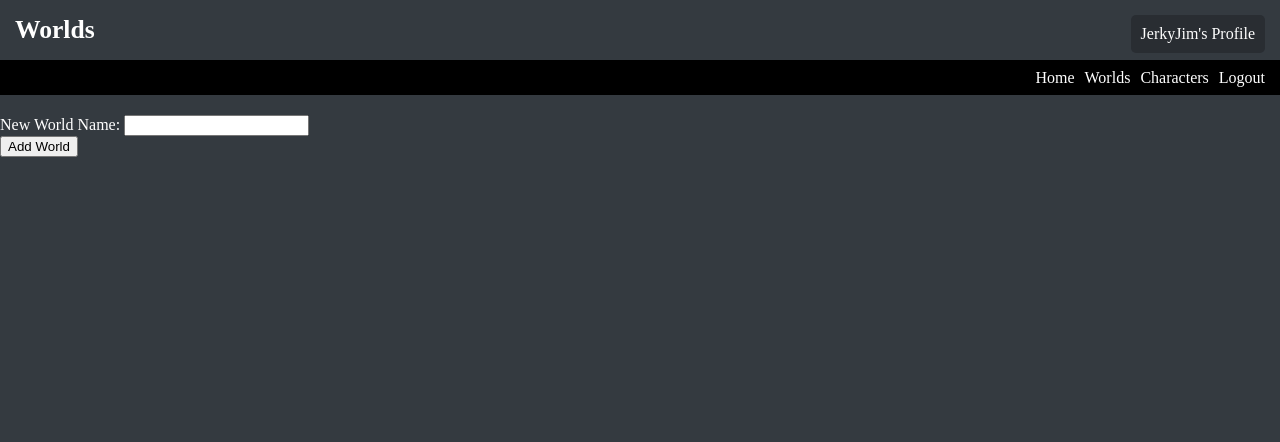
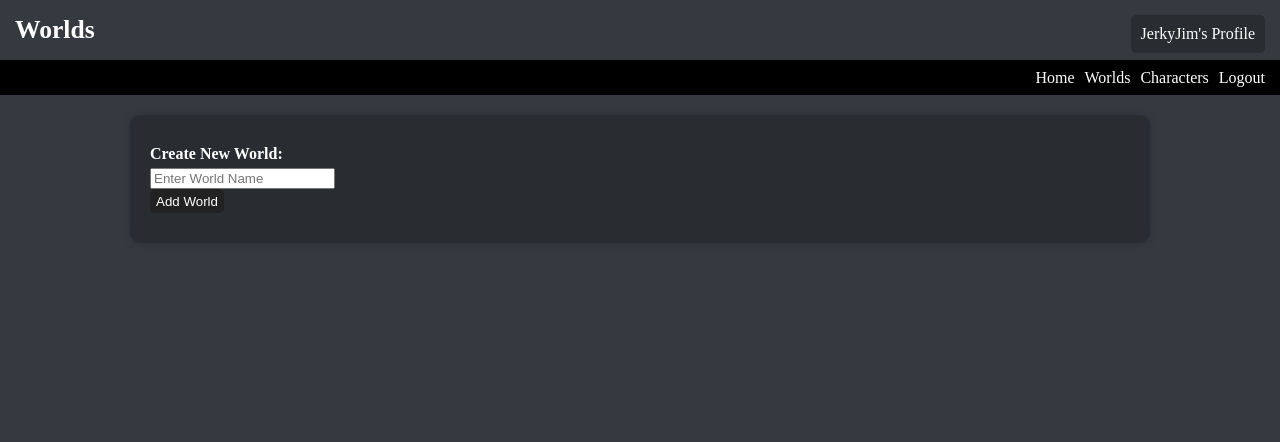
Before and after one commit to SeraphDH/capstone-WIP-, a Flask app: page /worlds in a window 1280 px wide. Shown: the top 442 px of the page. Run offline with Flask 3, Linux system fonts and the light colour scheme; a user stored in the database is signed in.

Commit message:
Add files via upload

```diff
--- a/app.py
+++ b/app.py
@@ -6,6 +6,7 @@ from flask_bcrypt import Bcrypt
 from datetime import datetime, timedelta
 from models import db, World, Character, User
 from forms import RegistrationForm, EditProfileForm, ChangePasswordForm
+import requests
 
 app = Flask(__name__)
 app.config['SQLALCHEMY_DATABASE_URI'] = 'sqlite:///site.db'
@@ -168,6 +169,21 @@ def world_detail(world_id):
     flash('You do not have permission to view this world.', 'error')
     return redirect(url_for('worlds'))
 
+@app.route('/random_name/<int:world_id>', methods=['POST'])
+@login_required
+def random_name(world_id):
+    world = World.query.get(world_id)
+    if request.method == 'POST':
+        race = request.form.get('race')
+        response = requests.get(f'http://127.0.0.1:5001/name_gen/{race}')
+        if response.status_code == 404:
+            flash("That Race does not exist! Try again!", 'error')
+            return render_template('world_detail.html', world=world)
+        else:
+            name = response.content.decode('UTF-8')
+            return render_template('world_detail.html', world=world, name=name)
+
+
 @app.route('/add_character/<int:world_id>', methods=['POST'])
 @login_required
 def add_character(world_id):
--- a/static/css/style.css
+++ b/static/css/style.css
@@ -214,11 +214,168 @@ h1 {
 }
 
 .homepage_greeting {
-    max-width: 600px; /* Adjust as needed */
+    max-width: 600px;
     min-width: 75px;
     text-align: center;
     padding: 20px;
     background-color: #292d32;
     border-radius: 10px;
-    box-shadow: 0 0 10px rgba(0, 0, 0, 0.2); /* Optional: Adds a subtle shadow */
+    box-shadow: 0 0 10px rgba(0, 0, 0, 0.2);
 }
+
+/* Add new styles for the world detail page */
+.world-detail {
+    max-width: 800px;
+    margin: 20px auto;
+    padding: 20px;
+    background-color: #292d32;
+    color: #fff;
+    border-radius: 10px;
+    box-shadow: 0 0 10px rgba(0, 0, 0, 0.2);
+}
+
+.world-detail h1 {
+    font-size: 2.5em;
+    margin-bottom: 10px;
+}
+
+.world-description {
+    font-size: 1.1em;
+}
+
+.edit-form,
+.random-name-button,
+.add-character-form button {
+    background-color: #232222;
+    color: #fff;
+    border: none;
+    padding: 10px;
+    border-radius: 5px;
+    cursor: pointer;
+    margin-top: 10px;
+}
+
+.remove-button {
+    background-color: #dc3545;
+    color: #fff;
+    border: none;
+    padding-bottom: 4px; /* Adjusted padding for 75% size */
+    padding-top: 5px;
+    border-radius: 5px;
+    align-items: center;
+    cursor: pointer;
+}
+
+.edit-form input,
+.edit-form textarea,
+.add-character-form input,
+.add-character-form textarea {
+    width: 100%;
+    padding: 10px;
+    margin-bottom: 10px;
+    border: 1px solid #ccc;
+    border-radius: 5px;
+    background-color: #fff;
+    color: #292d32;
+}
+
+.remove-button:hover,
+.random-name-button:hover,
+.add-character-form button:hover {
+    background-color: #7b8288;
+}
+
+.character-list {
+    list-style: none;
+    padding: 0;
+}
+
+.character-item {
+    margin-bottom: 10px;
+}
+
+.generated-name {
+    font-weight: bold;
+    margin-top: 10px;
+}
+
+/* Additional styling for forms */
+form {
+    margin-bottom: 20px;
+}
+
+form label {
+    display: block;
+    margin-bottom: 5px;
+    font-weight: bold;
+}
+
+.world_container {
+    max-width: 1000px;
+    min-width: none;
+    margin: 10px auto;
+    padding: 10px;
+    background-color: #292d32;
+    color: #fff;
+    border-radius: 10px;
+    box-shadow: 0 0 10px rgba(0, 0, 0, 0.2);
+}
+
+.world_container ul {
+    list-style-type: none;
+    padding: 5px;
+    margin: 5px;
+}
+
+.world_container li {
+    display: flex;
+    justify-content: space-between;
+    align-items: flex-start; /* Adjusted align-items property */
+    margin-bottom: 10px;
+}
+
+.world_container li a {
+    flex: 1;
+    display: block;
+    padding: 4px;
+    background-color: #292d32;
+    color: #fff;
+    text-decoration: none;
+    font-size: large;
+    border-radius: 5px;
+    transition: background-color 0.3s ease;
+}
+
+.world_container li a:hover {
+    background-color: #232222;
+}
+
+.world_container form {
+    margin-left: 10px;
+}
+
+.world_container button[name="delete"] {
+    background-color: #dc3545;
+    color: #fff;
+    border: none;
+    padding-bottom: 4px; /* Adjusted padding for 75% size */
+    padding-top: 5px;
+    border-radius: 5px;
+    align-items: center;
+    cursor: pointer;
+}
+
+.world_container button[name="delete"]:hover {
+    background-color: #c82333;
+}
+
+.world_container button[name="add"] {
+    background-color: #232222;
+    color: #fff;
+    border: none;
+    padding-bottom: 4px; /* Adjusted padding for 75% size */
+    padding-top: 5px;
+    border-radius: 5px;
+    align-items: center;
+    cursor: pointer;
+}
--- a/templates/worlds.html
+++ b/templates/worlds.html
@@ -2,28 +2,27 @@
 {% extends "base.html" %}
 
 {% block content %}
-    <div class="container">
+    <div class="world_container">
         <!-- List of worlds with links to their details page -->
         <ul>
             {% for world in worlds %}
                 <li>
-                    <a href="{{ url_for('world_detail', world_id=world.id) }}">{{ world.name }}</a>
-                    <!-- Form for removing the world -->
                     <form method="post" action="{{ url_for('remove_world', world_id=world.id) }}" style="display: inline-block;">
                         <input type="hidden" name="_method" value="DELETE">
-                        <button type="submit" class="btn btn-danger" onclick="return confirm('Are you sure you want to remove this world?');">Remove</button>
+                        <button type="submit" name="delete" class="btn btn-danger" onclick="return confirm('Are you sure you want to remove this world?');">X</button>
                     </form>
+                    <a href="{{ url_for('world_detail', world_id=world.id) }}">{{ world.name }}</a>
                 </li>
             {% endfor %}
         </ul>
 
         <!-- Form for adding a new world -->
         <form method="post" action="{{ url_for('add_world') }}">
-            <label for="new_world_name">New World Name:</label>
-            <input type="text" id="new_world_name" name="new_world_name" required>
+            <label for="new_world_name">Create New World:</label>
+            <input type="text" id="new_world_name" name="new_world_name" placeholder="Enter World Name" required>
             <br>
             <!-- Add more input fields for additional information -->
-            <button type="submit">Add World</button>
+            <button type="submit" name="add">Add World</button>
         </form>
     </div>
 {% endblock %}
```
Also changed, not shown: race_name_index2.json (added, +1 -0 lines), random_names.py (added, +25 -0 lines), requirement.txt (added, +24 -0 lines), templates/world_detail.html (+24 -10 lines), test.py (added, +7 -0 lines), test2.py (added, +19 -0 lines), instance/site.db, 1 other file.
